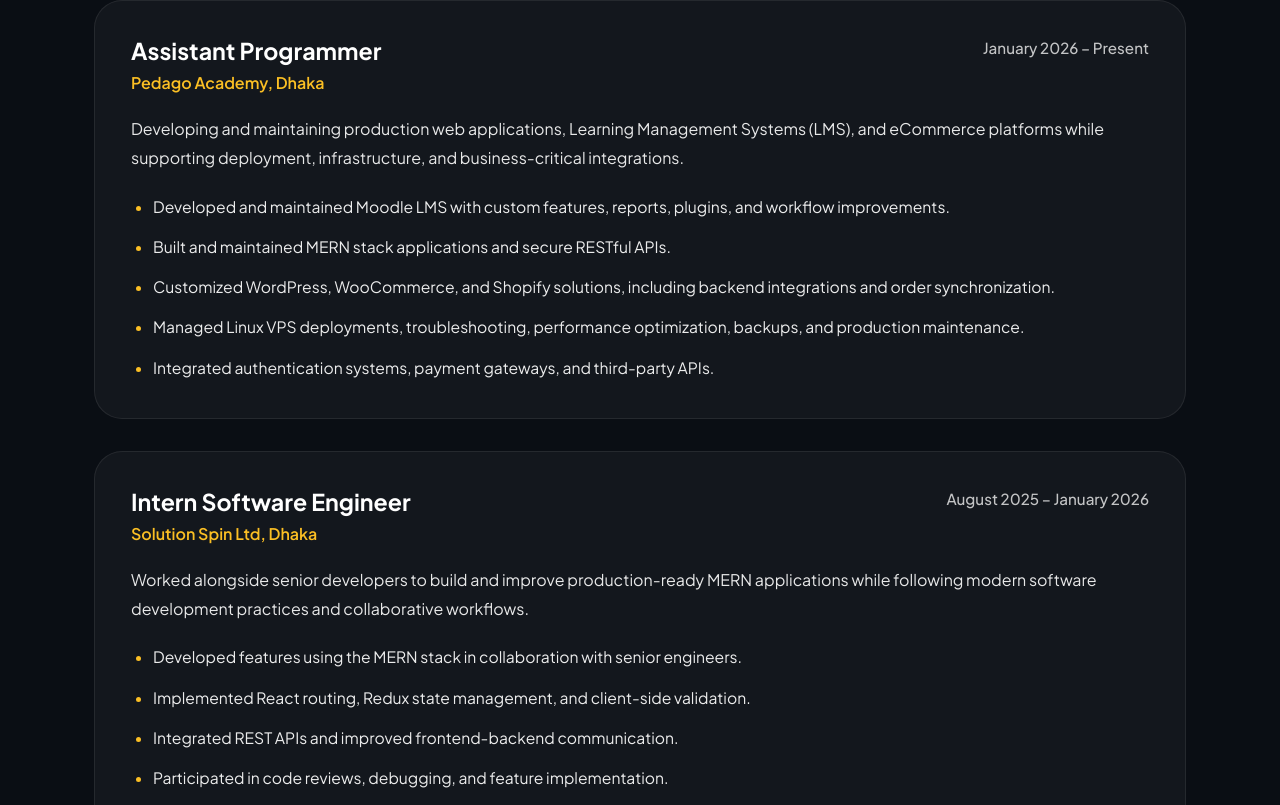
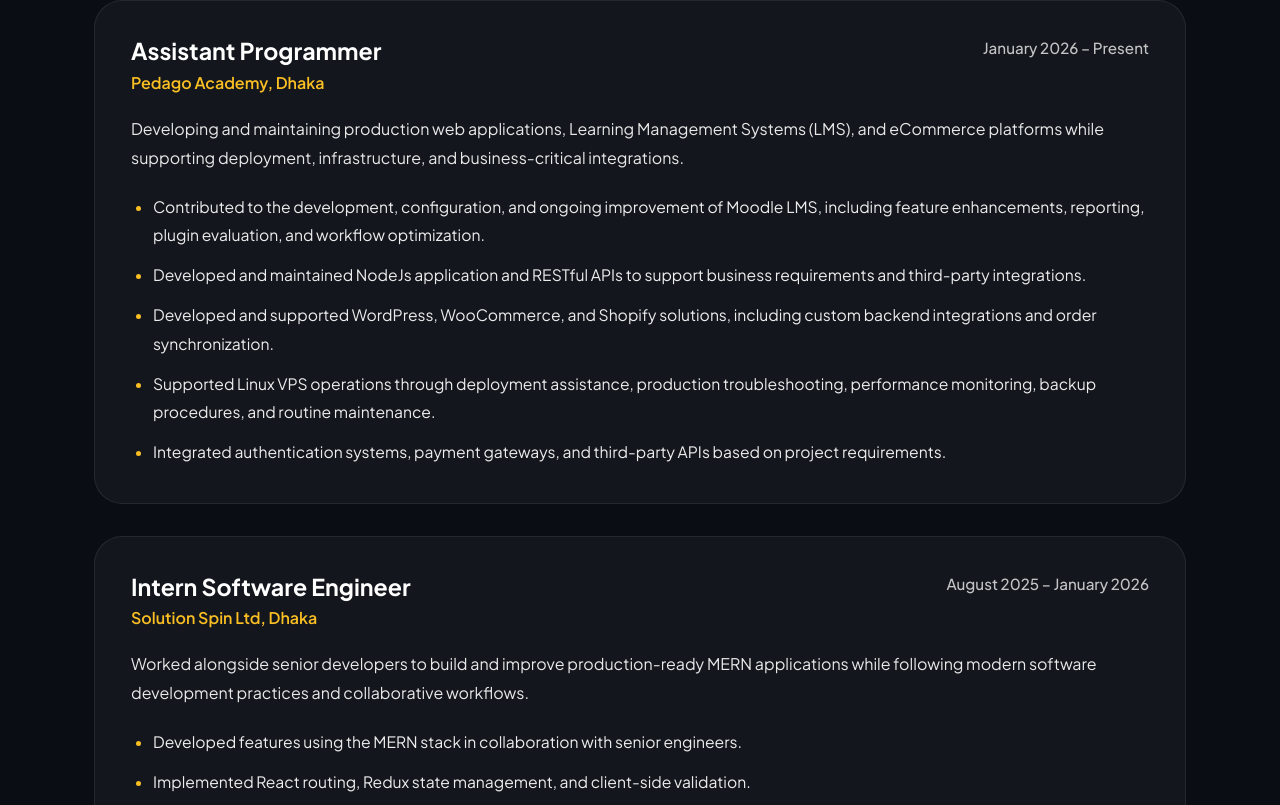
Before and after one commit to mezbaur2004/portfolioFrontend, a React (Vite) app: page / in a window 1280 px wide. Shown: the part 1583-2388 px from the top of the page. Built offline with nearby package versions, Linux system fonts and the light colour scheme; no server answers.

Commit message:
Update experience list in professional.jsx

```diff
--- a/src/components/main/professional.jsx
+++ b/src/components/main/professional.jsx
@@ -37,11 +37,11 @@ const Professional = () => {
                         </p>
 
                         <ul className="experience-list">
-                            <li>Developed and maintained Moodle LMS with custom features, reports, plugins, and workflow improvements.</li>
-                            <li>Built and maintained MERN stack applications and secure RESTful APIs.</li>
-                            <li>Customized WordPress, WooCommerce, and Shopify solutions, including backend integrations and order synchronization.</li>
-                            <li>Managed Linux VPS deployments, troubleshooting, performance optimization, backups, and production maintenance.</li>
-                            <li>Integrated authentication systems, payment gateways, and third-party APIs.</li>
+                            <li>Contributed to the development, configuration, and ongoing improvement of Moodle LMS, including feature enhancements, reporting, plugin evaluation, and workflow optimization.</li>
+                            <li>Developed and maintained NodeJs application and RESTful APIs to support business requirements and third-party integrations.</li>
+                            <li>Developed and supported WordPress, WooCommerce, and Shopify solutions, including custom backend integrations and order synchronization.</li>
+                            <li>Supported Linux VPS operations through deployment assistance, production troubleshooting, performance monitoring, backup procedures, and routine maintenance.</li>
+                            <li>Integrated authentication systems, payment gateways, and third-party APIs based on project requirements.</li>
                         </ul>
                     </div>
 
```
